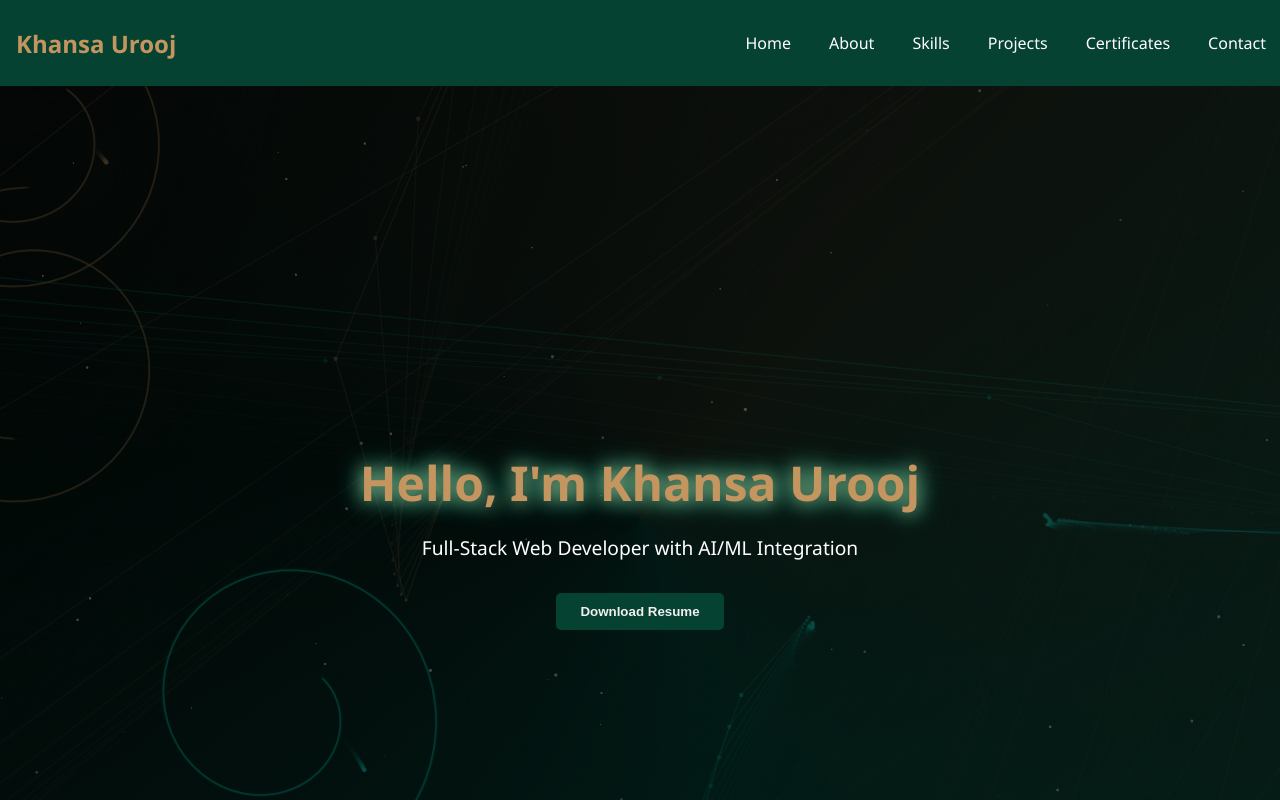
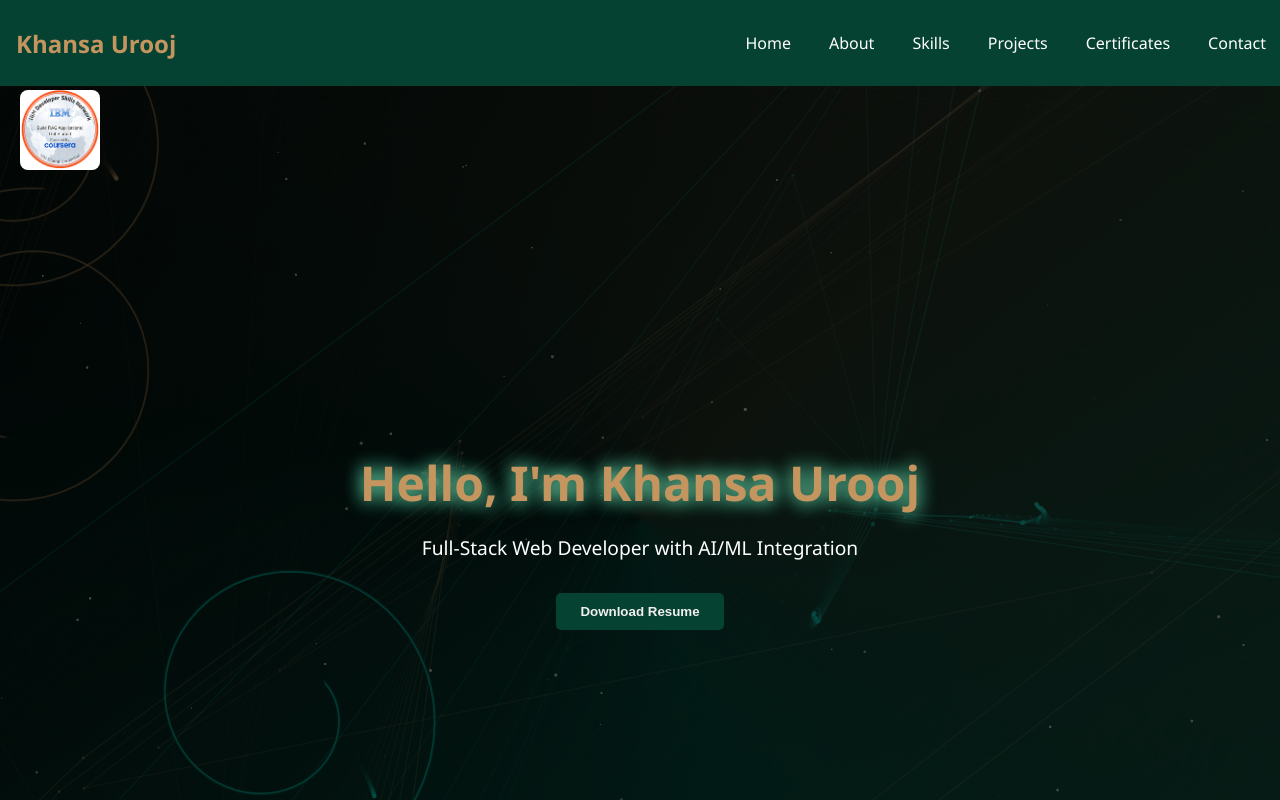
Before and after one commit to khansaurooj/my-portfolio, a React (Create React App) app: page / in a window 1280 px wide. Shown: the top 800 px of the page. Built offline with nearby package versions, Linux system fonts and the light colour scheme.

Commit message:
update portfolio

```diff
--- a/src/App.css
+++ b/src/App.css
@@ -6,7 +6,78 @@ body, html {
   color: white;
   scroll-behavior: smooth;
 }
+/*certificates*/
+.certificates-section {
+  padding: 100px 20px;
+  background-color: #064232;
+  color: white;
+  text-align: center;
+}
+
+.certificates-grid {
+  display: grid;
+  grid-template-columns: repeat(auto-fit, minmax(250px, 1fr));
+  gap: 20px;
+  margin-top: 30px;
+}
+
+.certificate-card {
+  background: rgba(0, 0, 0, 0.3);
+  padding: 20px;
+  border: 2px solid #c59560;
+  border-radius: 10px;
+  transition: transform 0.3s ease;
+}
+
+.certificate-card:hover {
+  transform: translateY(-5px);
+}
+
+.certificate-thumb {
+  width: 100%;
+  height: 150px; /* fixed small thumbnail */
+  object-fit: cover;
+  border-radius: 8px;
+  margin: 10px 0;
+}
+
+.desc button {
+  background: #064232;
+  color: white;
+  border: 1px solid #c59560;
+  padding: 8px 14px;
+  border-radius: 5px;
+  cursor: pointer;
+  transition: 0.3s;
+}
+
+.desc button:hover {
+  background: #c59560;
+  color: black;
+}
+
+
+
 /* Home.css */
+
+.badge-corner {
+  position: absolute;
+  top: 90px;   /* push down so it's below navbar */
+  left: 20px;  /* stick to left side */
+  z-index: 10;
+}
+
+.ibm-badge {
+  width: 80px;   /* small, professional size */
+  height: auto;
+  border-radius: 8px;
+  transition: transform 0.3s ease;
+}
+
+.ibm-badge:hover {
+  transform: scale(1.1);
+}
+
 body, html {
   margin: 0;
   padding: 0;
--- a/src/App.js
+++ b/src/App.js
@@ -5,6 +5,7 @@ import About from "./components/about";
 import Skills from "./components/skills";
 import Projects from "./components/projects";
 import Contact from "./components/contact";
+import Certificates from "./components/certificates";
 import "./App.css";
 
 function App() {
@@ -15,6 +16,7 @@ function App() {
       <About />
       <Skills />
       <Projects />
+      <Certificates />
       <Contact />
     </div>
   );
--- a/src/components/certificates.js
+++ b/src/components/certificates.js
@@ -1,59 +1,46 @@
-import React, { useState } from "react";
+import React from "react";
 
-// Import certificate previews (images) and PDFs
-import cert1Img from "AI.jpg";
-import cert1PDF from "AI.pdf";
-
-import cert2Img from "RAG.jpg";
-import cert2PDF from "RAG.pdf";
-
-import cert3Img from "tabeer certificate.jpg";
-import cert3PDF from "tabeer certificate.pdf";
+// Import only preview images
+import cert1Img from "./AI.jpg";
+import cert2Img from "./RAG.jpg";
+import cert3Img from "./tabeer certificate.jpg";
 
 const certificatesData = [
   {
     title: "AI Learning Certificate",
     image: cert1Img,
-    pdf: cert1PDF,
+    pdf: "./AI.pdf",
   },
   {
-    title: "RAG learning Certificate",
+    title: "RAG Learning Certificate",
     image: cert2Img,
-    pdf: cert2PDF,
+    pdf: "./RAG.pdf",
   },
   {
-    title: "tabeer certification as FJWU_GDGOC",
+    title: "Tabeer Certification (FJWU GDGOC)",
     image: cert3Img,
-    pdf: cert3PDF,
+    pdf: "./tabeer certificate.pdf",
   },
 ];
 
 const Certificates = () => {
-  const [active, setActive] = useState(null);
-
   return (
     <section id="certificates" className="certificates-section">
       <h2>My Certificates</h2>
       <div className="certificates-grid">
         {certificatesData.map((cert, idx) => (
-          <div
-            key={idx}
-            className={`certificate-card ${active === idx ? "active" : ""}`}
-            onClick={() => setActive(idx === active ? null : idx)}
-          >
+          <div key={idx} className="certificate-card">
             <h3>{cert.title}</h3>
             <img
               src={cert.image}
               alt={cert.title}
-              className="certificate-preview"
+              className="certificate-thumb"
             />
-            {active === idx && (
-              <div className="desc">
-                <a href={cert.pdf} target="_blank" rel="noopener noreferrer">
-                  <button>View Certificate (PDF)</button>
-                </a>
-              </div>
-            )}
+            <div className="desc">
+              <a href={cert.pdf} target="_blank" rel="noopener noreferrer">
+                <button>View Certificate (PDF)</button>
+              </a>
+            </div>
           </div>
         ))}
       </div>
--- a/src/components/home.js
+++ b/src/components/home.js
@@ -1,6 +1,37 @@
+// import React from "react";
+// import SpiralBackground from "./SpiralBackground";
+
+
+// const Home = () => {
+//   return (
+//     <section
+//       id="home"
+//       className="home-section"
+//       style={{ position: "relative", overflow: "hidden" }}
+//     >
+//       {/* ✅ use SpiralBackground here */}
+//       <SpiralBackground />
+
+//       <div className="overlay"></div>
+//       <div className="content">
+//         <h1>
+//           Hello, I'm <span>Khansa Urooj</span>
+//         </h1>
+//         <p>Full-Stack Web Developer with AI/ML Integration</p>
+//         <a href="/Resume.pdf" download>
+//           <button>Download Resume</button>
+//         </a>
+//       </div>
+//     </section>
+//   );
+// };
+
+// export default Home;
+
+
 import React from "react";
 import SpiralBackground from "./SpiralBackground";
-
+import ibmBadge from "./RAG_IBM.png"; // ✅ place your badge image inside /src/assets
 
 const Home = () => {
   return (
@@ -9,15 +40,32 @@ const Home = () => {
       className="home-section"
       style={{ position: "relative", overflow: "hidden" }}
     >
-      {/* ✅ use SpiralBackground here */}
+      {/* ✅ Spiral background */}
       <SpiralBackground />
 
       <div className="overlay"></div>
+
+      {/* ✅ IBM Badge positioned below navbar, left side */}
+      <div className="badge-corner">
+        <a
+          href="https://www.credly.com/badges/xxxx" // 🔗 replace with your real badge link
+          target="_blank"
+          rel="noopener noreferrer"
+        >
+          <img
+            src={ibmBadge}
+            alt="IBM Certified RAG Badge"
+            className="ibm-badge"
+          />
+        </a>
+      </div>
+
       <div className="content">
         <h1>
           Hello, I'm <span>Khansa Urooj</span>
         </h1>
         <p>Full-Stack Web Developer with AI/ML Integration</p>
+
         <a href="/Resume.pdf" download>
           <button>Download Resume</button>
         </a>
```
Also changed, not shown: build-rag-applications-get-started.png (added), src/components/RAG_IBM.png (added).
